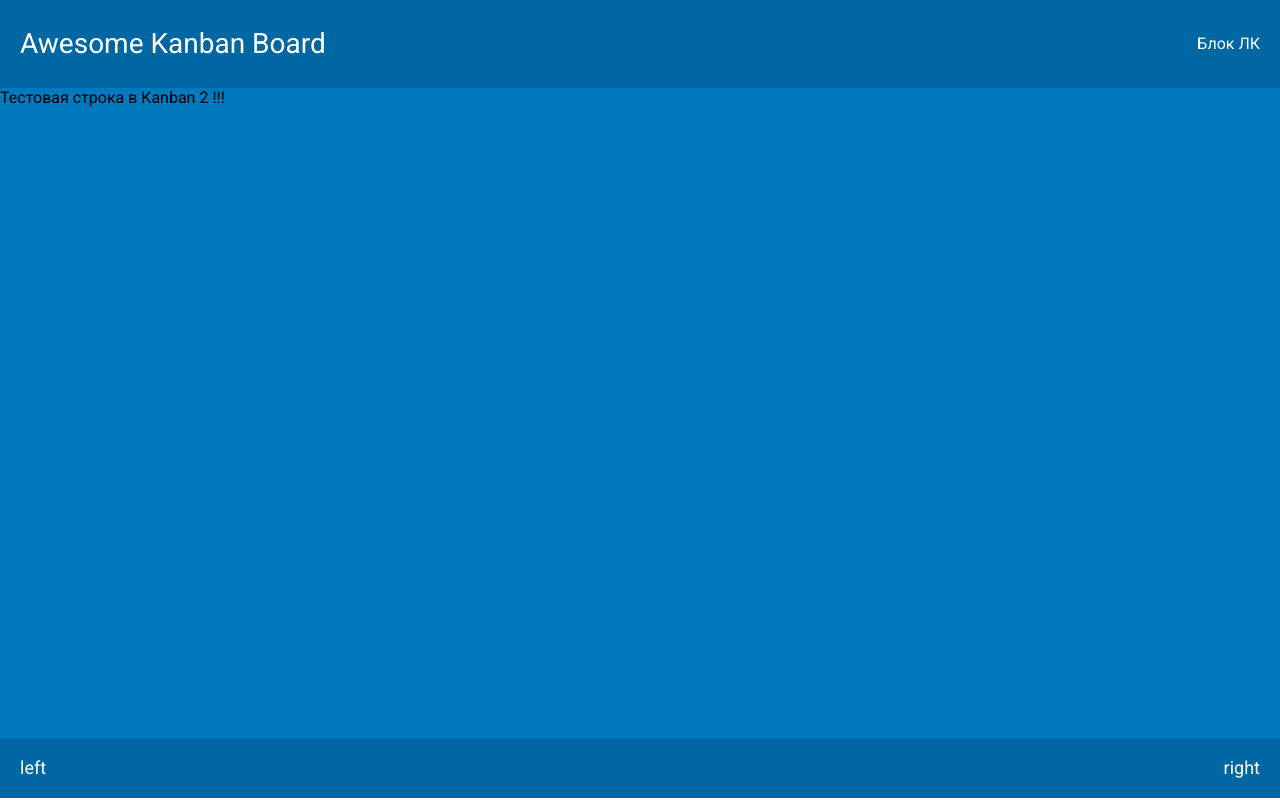
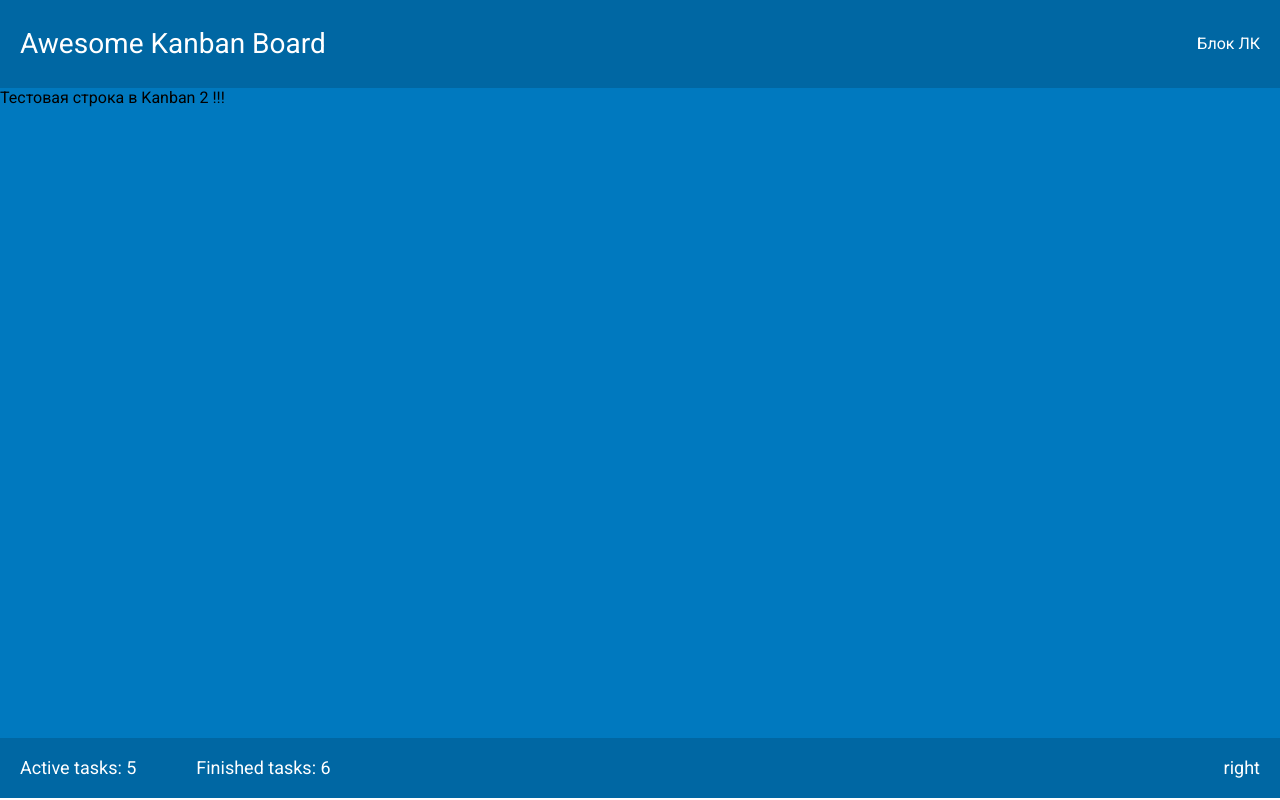
Before and after one commit to atebin/SF_kanban, a React (Create React App) app: page / in a window 1280 px wide. Built offline with nearby package versions, Linux system fonts and the light colour scheme.

Commit message:
SF_kanban - master: create test data for Application, output count Active and Finished tasks

```diff
--- /dev/null
+++ b/src/Components/DataForTest/DataForTest.js
@@ -0,0 +1,27 @@
+
+const createDataForTest = (maxCount) => {
+
+    let tasks = [];
+    for (let i=1; i<=maxCount; i++) {
+
+        let task = {};
+        const countStatus = 4;
+
+        let randomStatus = (Math.floor(Math.random() * (countStatus - 1)) + 1);
+
+        task['task'] = 'task #' + i;
+        task['active'] = true;
+        task['status'] = randomStatus;
+        task['date1'] = '2020/09/06';
+        task['date2'] = '';
+        task['date3'] = '';
+        task['date4'] = '';
+        task['detail'] = 'lorem  ipsum ...#' + i;
+
+        tasks.push(task);
+    }
+
+    return tasks;
+}
+
+export const DataForTest = createDataForTest(9);
--- /dev/null
+++ b/src/Components/Informer/Informer.js
@@ -0,0 +1,30 @@
+import React from 'react';
+import './informer.css';
+
+class Informer extends React.Component {
+
+    render() {
+
+        return (
+            <div>
+                {this.props.text} <span className='informer-value'>{this.props.value}</span>
+            </div>
+        );
+    };
+}
+
+const enhancer = (Component, text) => {
+
+    return class EnhanceInformer extends React.Component {
+
+        render() {
+            return (
+                <Component text={text} value={ this.props.countTasks }/>
+            )
+        }
+    }
+}
+
+
+export const InformerActive = enhancer(Informer, 'Active tasks: ');
+export const InformerFinished = enhancer(Informer, 'Finished tasks: ');
--- /dev/null
+++ b/src/Components/Informer/informer.css
@@ -0,0 +1,5 @@
+
+.informer-value{
+    display: inline-block;
+    width: 70px;
+}
--- a/src/Components/Kanban/Kanban.js
+++ b/src/Components/Kanban/Kanban.js
@@ -1,6 +1,7 @@
 import React from 'react';
 import KanbanHeader from '../KanbanHeader/KanbanHeader';
 import KanbanFooter from '../KanbanFooter/KanbanFooter';
+import { DataForTest } from '../DataForTest/DataForTest.js';
 
 class Kanban extends React.Component {
 
@@ -14,47 +15,20 @@ class Kanban extends React.Component {
 
   	componentDidMount() {
 
-		let user = {};
-
-		// Проверяем localStorage
+		let userData = [];
 
 		let jsonStorage = localStorage.getItem('appKanban_atebin');
 		//jsonStorage = null; // раскомментировать для записи в localStorage тестового значения
 
 		if (jsonStorage !== null) {
-			// Если в localStorage есть данные для приложения appKanban, считываем их
-			console.log('data from localStorage');
-
-			user = JSON.parse(jsonStorage);
-			console.log(user);
+			userData = JSON.parse(jsonStorage);
 		} else {
-			// Если в localStorage ничего нет, создаем тестовый массив
-
-			console.log('create test data!!!');
-
-			let tasks = {};
-			for (let i=1; i<=5; i++) {
-				let task = {};
-
-				task['task'] = 'task #' + i;
-				task['active'] = true;
-				task['status'] = 1;
-				task['date1'] = '2020/09/06';
-				task['date2'] = '';
-				task['date3'] = '';
-				task['date4'] = '';
-				task['detail'] = 'lorem  ipsum ...#' + i;
-
-				tasks['task ' + i] = task;
-			}
-			user['atebin'] = tasks;
+			userData = DataForTest;
 		}
 
-		// сохраняем текущее состояние
-		this.setState({ tasks: user });
-		localStorage.setItem('appKanban_atebin', JSON.stringify(user));
+		this.setState({ tasks: userData });
+		localStorage.setItem('appKanban_atebin', JSON.stringify(userData));
   	}
-
 
   render() {
 
@@ -64,7 +38,7 @@ class Kanban extends React.Component {
         	<header className="kanban-inner">
           		Тестовая строка в Kanban 2 !!!
         	</header>
-			<KanbanFooter />
+			<KanbanFooter tasks={ this.state.tasks }/>
       	</div>
     );
   }
--- a/src/Components/KanbanFooter/KanbanFooter.js
+++ b/src/Components/KanbanFooter/KanbanFooter.js
@@ -1,14 +1,29 @@
 import React from 'react';
 import '../../index.css';
+import { InformerActive, InformerFinished } from '../Informer/Informer';
 
 class KanbanFooter extends React.Component {
 
     render() {
+        const tasks = this.props.tasks;
+
+        let reducerFunction = null;
+        let countActive = 0;
+        let countFinished = 0;
+
+        if (tasks.length > 0) {
+            reducerFunction = (accum, elem) => accum + (elem.status === 1 ? elem.status : 0);
+            countActive = tasks.reduce(reducerFunction, 0);
+
+            reducerFunction = (accum, elem) => accum + (elem.status === 2 ? elem.status : 0);
+            countFinished = tasks.reduce(reducerFunction, 0);
+        }
 
         return (
             <div className='kanban-footer'>
                 <div className='kanban-footer-left'>
-                    left
+                    <InformerActive countTasks={ countActive } />
+                    <InformerFinished countTasks={ countFinished } />
                 </div>
                 <div className='kanban-footer-right'>
                     right
--- a/src/index.css
+++ b/src/index.css
@@ -44,6 +44,13 @@
 		line-height: 20px;
 	}
 
+	.kanban-footer-left{
+		display: flex;
+		flex-direction: row;
+		justify-content: flex-start;
+		align-items: center;
+
+	}
 
 /*   ///////////////////////////////////////////////////////////////////////////////////////////////////   */
 /*	Kanban - inner */
```
